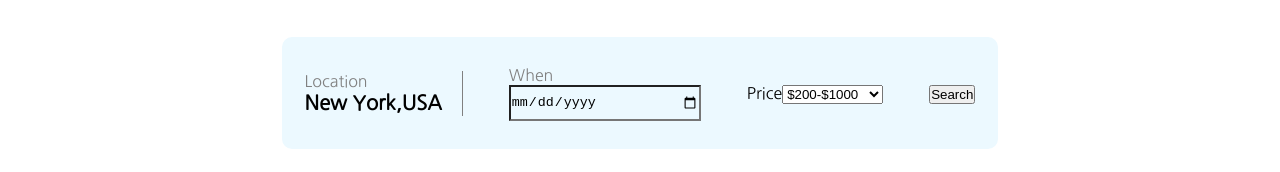
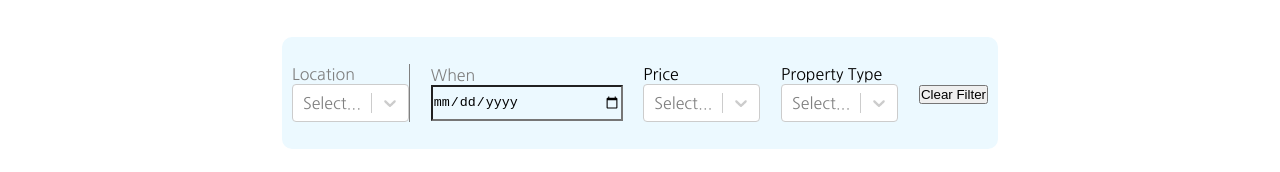
Before and after one commit to anshu0x/Real-Estate, a React (Create React App) app: page / in a window 1280 px wide. Shown: the part 161-333 px from the top of the page. Built offline with nearby package versions, Linux system fonts and the light colour scheme.

Commit message:
filter options added

```diff
--- a/package.json
+++ b/package.json
@@ -9,6 +9,7 @@
     "react": "^18.2.0",
     "react-dom": "^18.2.0",
     "react-scripts": "5.0.1",
+    "react-select": "^5.4.0",
     "web-vitals": "^2.1.4"
   },
   "scripts": {
--- a/src/components/Body.js
+++ b/src/components/Body.js
@@ -1,10 +1,57 @@
-import React from "react";
+import React, { useEffect, useState } from "react";
 import "../style/Body.css";
 import CardDemo from "./Cards";
 // import Card from "./Card";
 import { propertyData } from "./Real-estate-data";
+import Select from "react-select";
 
 function Body() {
+  const priceLabel = [
+    { value: "low", label: "$200-$1000" },
+    { value: "average", label: "$1000-$3000" },
+    { value: "high", label: "$3000-$8000" },
+  ];
+  const propertyType = [
+    { value: "house", label: "house" },
+    { value: "apartment", label: "apartment" },
+    { value: "bungalow", label: "bungalow" },
+  ];
+
+  const locationOpt = [
+    { value: "New York", label: "New York" },
+    { value: "Canada", label: "Canada" },
+    { value: "UAE", label: "UAE" },
+    { value: "Chicago", label: "Chicago" },
+  ];
+
+  const [propertData, setPropertData] = useState(propertyData);
+  const [selectedOption, setSelectedOption] = useState(priceLabel.value);
+  const [PropertyOpt, setPropertyOpt] = useState(propertyType.value);
+  const [location, setLocation] = useState(locationOpt.value);
+
+  // to Get value from the selected option
+
+  console.log(selectedOption);
+
+  const filterLocation = (categItem) => {
+    const updatedItem = propertyData.filter((curelem) => {
+      return curelem.location === categItem;
+    });
+    setPropertData(updatedItem);
+  };
+  const filterItem = (categItem) => {
+    const updatedItem = propertyData.filter((curelem) => {
+      return curelem.label === categItem;
+    });
+    setPropertData(updatedItem);
+  };
+  const filerPropertType = (categItem) => {
+    const updatedItem = propertyData.filter((curelem) => {
+      return curelem.type === categItem;
+    });
+    setPropertData(updatedItem);
+  };
+
   return (
     <div className="body">
       <div className="body-search">
@@ -13,7 +60,14 @@ function Body() {
       <div className="filter-data">
         <div className="filter-location">
           <label>Location</label>
-          <h1>New York,USA</h1>
+          <Select
+            options={locationOpt}
+            isSearchable={false}
+            onChange={(e) => {
+              setLocation(e.value);
+              filterLocation(e.value);
+            }}
+          />
         </div>
         <div className="filter-when">
           <label>When</label>
@@ -21,19 +75,36 @@ function Body() {
         </div>
         <div className="filter-price">
           <label>Price</label>
-          <select name="price" id="price">
-            <option value="less">$200-$1000</option>
-            <option value="average">$1000-$3000</option>
-            <option value="high">$3000-$8000</option>
-          </select>
+          <Select
+            options={priceLabel}
+            isSearchable={false}
+            onChange={(e) => {
+              setSelectedOption(e.value);
+              filterItem(e.value);
+            }}
+          />
+        </div>
+        <div className="filter-price">
+          <label>Property Type</label>
+          <Select
+            options={propertyType}
+            isSearchable={false}
+            onChange={(e) => {
+              setPropertyOpt(e.value);
+              filerPropertType(e.value);
+            }}
+          />
         </div>
         <div className="filter-button">
-          <button className="btn">Search</button>
+          <button onClick={() => setPropertData(propertyData)}>
+            Clear Filter
+          </button>
         </div>
       </div>
       <div className="body-result">
-        {propertyData.map((data) => (
+        {propertData.map((data) => (
           <CardDemo
+            key={data.price}
             className="result-card"
             title={data.title}
             image={data.image}
--- a/src/components/Real-estate-data.js
+++ b/src/components/Real-estate-data.js
@@ -6,7 +6,8 @@ export const propertyData = [
     title: "Private Modern Retreat",
     address: "Water Mill South, NY",
     location: "New York",
-    type: "house"
+    type: "bungalow",
+    label: "average",
   },
   {
     image:
@@ -15,7 +16,8 @@ export const propertyData = [
     title: "Water Front Estate",
     address: "167 Dune Road Quogue, NY",
     location: "New York",
-    type: "house"
+    type: "bungalow",
+    label: "average",
   },
   {
     image:
@@ -24,7 +26,8 @@ export const propertyData = [
     title: "Compound Abutting",
     address: "Water Mill Compound, NY",
     location: "New York",
-    type: "house"
+    type: "house",
+    label: "high",
   },
   {
     image:
@@ -33,7 +36,8 @@ export const propertyData = [
     title: "Private Modern Retreat",
     address: "Water Mill South New York, NY",
     location: "New York",
-    type: "house"
+    type: "house",
+    label: "high",
   },
   {
     image: "https://tranio.com/photos/adt/1bce26bb/24109223/275x176.jpg",
@@ -41,7 +45,8 @@ export const propertyData = [
     title: "Town Home",
     address: "Scarborough, Toronto , Canada",
     location: "Canada",
-    type: "house"
+    type: "house",
+    label: "low",
   },
   {
     image: "https://tranio.com/photos/adt/28562a50/29753945/275x176.jpg",
@@ -49,15 +54,17 @@ export const propertyData = [
     title: "Palm Harbor",
     address: "North York, Toronto , Canada",
     location: "Canada",
-    type: "house"
+    type: "house",
+    label: "low",
   },
   {
     image: "https://tranio.com/photos/adt/ab46a050/24204776/275x176.jpg",
-    price: "$1150",
+    price: "$2000",
     title: "Faulker Ave",
     address: "North York, Toronto , Canada",
     location: "Canada",
-    type: "house"
+    type: "house",
+    label: "average",
   },
   {
     image: "https://tranio.com/photos/adt/ee21766c/23780189/275x176.jpg",
@@ -65,7 +72,8 @@ export const propertyData = [
     title: "Villas Palacio",
     address: "Chicago, Illinois",
     location: "Chicago",
-    type: "house"
+    type: "house",
+    label: "average",
   },
   {
     image: "https://tranio.com/photos/adt/bcec0cd0/28635040/275x176.jpg",
@@ -73,7 +81,8 @@ export const propertyData = [
     title: "Nature Hut",
     address: "Chicago, Illinois",
     location: "Chicago",
-    type: "house"
+    type: "apartment",
+    label: "average",
   },
   {
     image: "https://tranio.com/photos/adt/bd54cc79/28634934/275x176.jpg",
@@ -81,7 +90,8 @@ export const propertyData = [
     title: "Luxury Apartment in Burj Khalifa",
     address: "Dubai,UAE",
     location: "UAE",
-    type: "house"
+    type: "apartment",
+    label: "high",
   },
   {
     image: "https://tranio.com/photos/adt/f5710668/28634874/275x176.jpg",
@@ -89,6 +99,7 @@ export const propertyData = [
     title: "High-Rise Residence",
     address: "Dubai,UAE",
     location: "UAE",
-    type: "house"
+    type: "apartment",
+    label: "high",
   },
 ];
```
Also changed, not shown: 1 other file (tests, documents, lock files or other folders).
